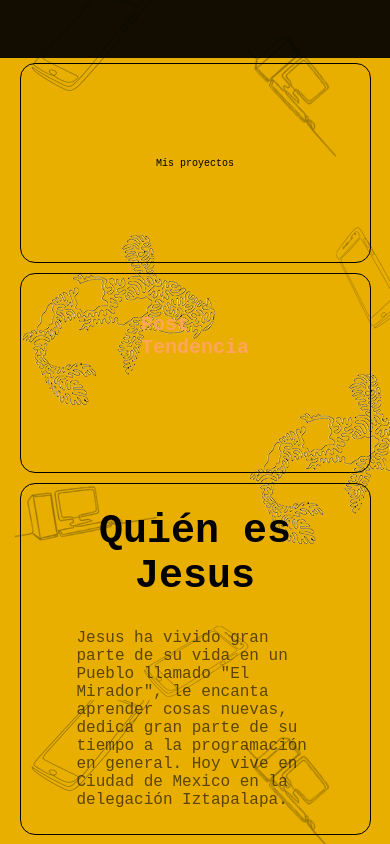
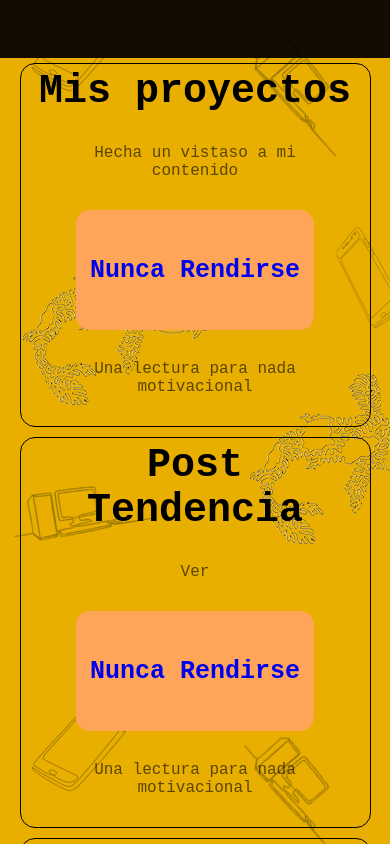
Before and after one commit to jesusvittee/jesus-vite, a plain HTML site: page index.html in a window 390 px wide. Shown: the part 700-1544 px from the top of the page. Drawn offline with Linux system fonts and the light colour scheme.

Commit message:
ya esta mobil first

```diff
--- a/index.html
+++ b/index.html
@@ -43,17 +43,34 @@
 
     <main class="main-conteiner">
         <section class="main-section">
-            <article class="main-section__article uno" id="one">Mis proyectos</article>
+            <article class="main-section__article uno" id="one">
+                    <h2>Mis proyectos</h2>
+                    <p>Hecha un vistaso a mi contenido</p>
+                    <article class="post-contenido">
+
+
+                            <a href="./MyBlog/Nunca-Rendirse.html">
+                                <h3 class="post-contenido__link">Nunca Rendirse</h3>
+                                <p>Una lectura para nada motivacional</p>
+                            </a>
+
+            </article>
+
         </section>
 
 
         <section class="main-section">
             <article class="main-section__article tres" id="tree">
+                <h2>Post Tendencia</h2>
+                <p>Ver</p>
+                <article class="post-contenido">
 
-                <article class="main-article-social">
-                    <h3 class="main-article__item">
-                        <a href="./myBlog.html">Post Tendencia</a>
-                    </h3>
+
+                        <a href="./MyBlog/Nunca-Rendirse.html">
+                            <h3 class="post-contenido__link">Nunca Rendirse</h3>
+                            <p>Una lectura para nada motivacional</p>
+                        </a>
+
                 </article>
 
             </article>
@@ -106,14 +123,7 @@
     </main>
 
     <footer>
-        <div class="footer-class">Jesus Vite © 2023</div>
-        <div class="footer">
-        <li>
-            <a href="https://www.linkedin.com/in/jesusnicolasvite/">Linkedin</a>
-        </li>
-        <li>
-            <a href="https://www.instagram.com/jesusvite_io/">Instagram</a>
-        </div>
+        <div class="footer-class">Jesus Vite © 2023 ✨</div>
     </footer>
 </body>
 </html>
--- a/portafolio/css/style.css
+++ b/portafolio/css/style.css
@@ -112,18 +112,60 @@ h2 {
     align-items: center;
     justify-content: center;
 }
-#cuatro{
+.post-contenido{
+    display: flex;
+    flex-direction: column;
+    width: 85%;
+    height: auto;
+    margin: 1.5rem;
+}
+.post-contenido > a{
+    display: flex;
+    flex-direction: column;
+    align-items: center;
+    text-decoration: none;
+}
+.post-contenido__link{
+    display: flex;
+    flex-direction: column;
+    align-items: center;
+    font-size: 2.5rem;
+    text-align: center;
+    justify-content: center;
+    width: 80%;
+    height: 12rem;
+    background-color: var(--tercer-color);
+    border-radius: 1.4rem;
+}
+.uno{
+    flex-direction: column;
+}
+.uno > h2{
+    color: var(--primer-color);
+    font-size: 4rem;
+    text-align: center;
+}
+.tres{
+    flex-direction: column;
+}
+.tres > h2{
+    color: var(--primer-color);
+    font-size: 4rem;
+    text-align: center;
+}
+.cuatro{
     flex-direction: column;
 }
 .main-section__article p{
     width: 90%;
-    min-height: 100px;
+    min-height: 20px;
     font-size: 1.6rem;
     margin-top:1.5rem;
     color: var(--primer-color);
     padding: 1.5rem;
     opacity: .6;
     border-radius: .5rem;
+    text-align: center;
 }
 .main-section__article p:hover{
     background-color: var(--tercer-color);
@@ -138,6 +180,7 @@ h2 {
     height: auto;
     margin: 1rem;
 }
+
 .main-article-social > a{
     text-decoration: none;
     display: flex;
@@ -173,6 +216,7 @@ a > h2{
     width: 80%;
     height: 13rem;
 }
+
 .main-article__item a {
     color: var(--tercer-color);
     padding:.5rem;
@@ -260,20 +304,3 @@ footer{
     color: var(--cuarto-color);
     font-size: 1.4rem;
 }
-
-.footer{
-    display: flex;
-}
-.footer a{
-    margin-left: 2rem ;
-    margin-right: 2rem;
-    text-decoration: none;
-    color: var(--cuarto-color);
-    font-size: 1.4rem;
-}
-.footer:hover{
-    color: gold;
-}
-.footer:active{
-    color: white;
-}
```
